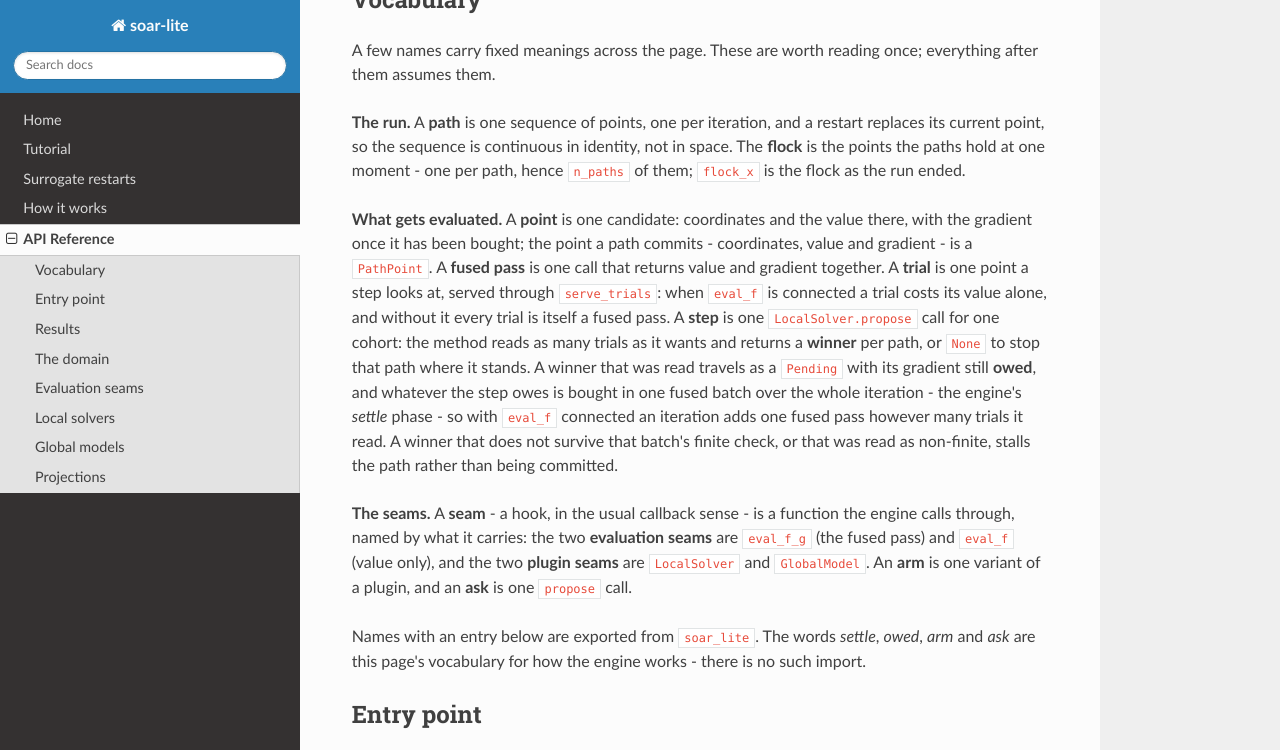
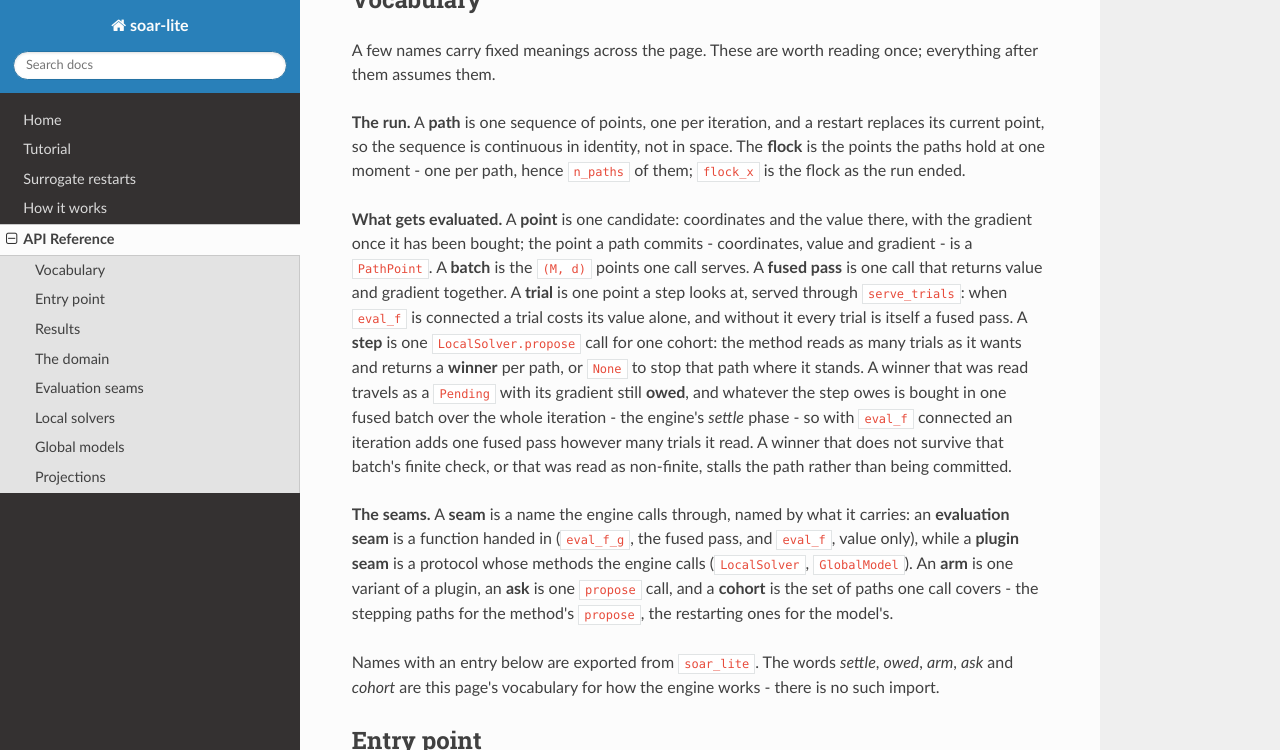
Before and after one commit to watson-tree/soar_lite, an MkDocs documentation site: the page built from docs/reference/api.md, in a window 1280 px wide and 900 px high, scrolled down 371 px, cut to the strip 0-750 px from the top of the window. Built offline with MkDocs 1.6.1, drawn with Linux system fonts in a browser that asks for light colours; nearby versions of some CDN libraries.

Commit message:
docs: align the five pages with the API reference
Where a page disagreed with a docstring, the docstring wins. Confirmed
against `contracts.py`, `schedule.py` and `blr.py`:

- tutorial §1.2 and §3 said `f` is `nan` whenever no feasible point had a
  finite value; that read a feasible `-inf` as `nan`. Both now carry the
  full rule, and `flock_f`'s cell matches `flock_x`'s "never held".
- tutorial §4 now says `max_iters=0` is legal, as the entry docstring does:
  nothing placed, `n_iters` 0, every `flock_*` entry `nan`.
- `BLRGlobalModel.propose` answers with the `-log EI` *minimizers*
  (`blr.py`); the tutorial and how-it-works both said "minimum".
- how-it-works said a result carries "four fields"; the four are read-only
  aliases on `result.work`, which is what it now says.

Terms, each defined once at its home:

- `cohort` (a call's set of paths) joins the API vocabulary, which already
  glossed `settle`, `owed`, `arm` and `ask`; the tutorial's `propose`
  bullet glosses it in passing. `batch` joins the same paragraph.
- the seam entry said a seam "is a function" and then named two protocols;
  it now splits evaluation seams (functions) from plugin seams (protocols).
- `alpha0`'s Args said "(see above)" for a distinction the API page cannot
  show; it now states both units itself.
- how-it-works ties `tau_rel` to `DiagonalPreconditioner` where it first
  appears, and Conn's "the ratio above" becomes a link to the section.

Also: §1.1's "It returns two" names what it returns; §4's budget ceiling
was nested under the horizon bullet though it is not about the horizon, so
the gotchas are five flat ones; the home page and §7 follow the nav order,
and §7 gains the API Reference it was missing.

```diff
--- a/docs/reference/api.md
+++ b/docs/reference/api.md
@@ -22,7 +22,8 @@ path, hence `n_paths` of them; `flock_x` is the flock as the run ended.
 
 **What gets evaluated.** A **point** is one candidate: coordinates and the value
 there, with the gradient once it has been bought; the point a path commits -
-coordinates, value and gradient - is a `PathPoint`. A **fused pass** is one call
+coordinates, value and gradient - is a `PathPoint`. A **batch** is the `(M, d)`
+points one call serves. A **fused pass** is one call
 that returns value and gradient together. A **trial** is one point a step looks
 at, served through `serve_trials`: when `eval_f` is connected a trial costs its
 value alone, and without it every trial is itself a fused pass. A **step** is
@@ -35,14 +36,17 @@ adds one fused pass however many trials it read. A winner that does not survive
 that batch's finite check, or that was read as non-finite, stalls the path rather
 than being committed.
 
-**The seams.** A **seam** - a hook, in the usual callback sense - is a function
-the engine calls through, named by what it carries: the two **evaluation seams**
-are `eval_f_g` (the fused pass) and `eval_f` (value only), and the two **plugin
-seams** are `LocalSolver` and `GlobalModel`. An **arm** is one variant of a
-plugin, and an **ask** is one `propose` call.
+**The seams.** A **seam** is a name the engine calls through, named by what it
+carries: an **evaluation seam** is a function handed in (`eval_f_g`, the fused
+pass, and `eval_f`, value only), while a **plugin seam** is a protocol whose
+methods the engine calls (`LocalSolver`, `GlobalModel`). An **arm** is one
+variant of a plugin, an **ask** is one `propose` call, and a **cohort** is the
+set of paths one call covers - the stepping paths for the method's `propose`,
+the restarting ones for the model's.
 
 Names with an entry below are exported from `soar_lite`. The words *settle*,
-*owed*, *arm* and *ask* are this page's vocabulary for how the engine works -
+*owed*, *arm*, *ask* and *cohort* are this page's vocabulary for how the engine
+works -
 there is no such import.
 
 
```
Also changed, not shown: README.md (+2 -1 lines), docs/explanation/how-it-works.md (+5 -5 lines), docs/index.md (+4 -3 lines), docs/tutorial/getting-started.md (+20 -17 lines), 1 other file.
